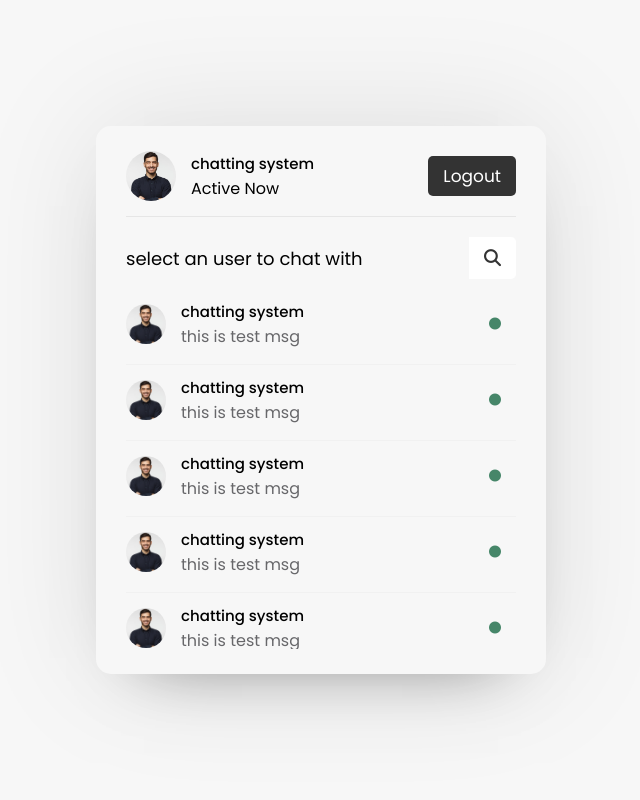
After one commit to Ebrahemhesham99/Chat-App, a PHP site: page /users.html in a window 1280 px wide. The commit adds this page. Shown: the whole page, without its empty margins (319-959 px from the left). Run offline with PHP 8.4, Linux system fonts and the light colour scheme.

Commit message:
second commit

```diff
--- a/index.html
+++ b/index.html
@@ -32,6 +32,7 @@
                 <div class="field input">
                     <label for="pass">password :</label>
                     <input type="password" id="pass" name="pass" placeholder="Enter new password">
+                    <i class="fas fa-eye"></i>
                 </div>
                 <div class="field image">
                     <label for="img">select an image</label>
@@ -44,5 +45,6 @@
             <div class="link">Already signed up ?<a href="login.html" class="">Login now</a></div>
         </section>
     </div>
+    <script src="js/password.js"></script>
 </body>
 </html>
--- /dev/null
+++ b/js/search.js
@@ -0,0 +1,8 @@
+const searchBar = document.querySelector(".users .search input");
+const searchBtn = document.querySelector(".users .search button");
+
+searchBtn.onclick = function(){
+searchBar.classList.toggle("active");
+searchBar.focus();
+searchBtn.classList.toggle("active");
+}
--- a/login.html
+++ b/login.html
@@ -31,5 +31,6 @@
             <div class="link">Not signed yet ? <a href="index.html" class="">sign up now</a></div>
         </section>
     </div>
+    <script src="js/password.js"></script>
 </body>
 </html>
--- a/style.css
+++ b/style.css
@@ -43,6 +43,7 @@ body {
     border-radius: 5px;
     margin-bottom: 10px;
     border-radius: 1px solid #f5c6cb;
+    display: none;
 }
 .form form .field{
     display: flex;
@@ -75,6 +76,10 @@ top: 70%;
 transform: translateY(-50%);
 cursor: pointer;
 }
+.form form .field i.active::before {
+    color: #333;
+    content:"\f070"
+}
 .form form .field label{
     margin-bottom: 2px;
 }
@@ -103,3 +108,222 @@ cursor: pointer;
     text-decoration: underline;
     color: #0069ea;
 }
+/********************************************** users css code ********************************************/
+
+.users{
+    padding: 25px 30px;
+}
+.users header ,.users-list a{
+    display: flex;
+    justify-content: space-between;
+    align-items: center;
+    padding-bottom: 15px;
+    border-bottom: 1px solid #e6e6e6;
+}
+.wrapper img{
+    object-fit: cover;
+    border-radius: 50%;
+}
+:is(.users-list,.users) .content
+{
+    display: flex;
+    align-items: center;
+}
+.users header .content img{
+    width: 50px;
+    height: 50px;
+}
+:is(.users-list,.users) .details{
+    color: #000;
+    margin-left: 15px;
+}
+:is(.users-list,.users) .details span{
+    font-size: 15px;
+    font-weight: 500;
+}
+.users header .logout{
+    font-size: 17px;
+    padding: 7px 15px;
+    background: #333;
+    border-radius: 5px;
+    color: #fff;
+}
+.users .search{
+    margin: 20px 0;
+    position: relative;
+    display: flex;
+    align-items: center;
+    justify-content: space-between;
+}
+.users .search .text{
+    font-size: 18px;
+}
+.users .search input{
+    position: absolute;
+    height: 42px;
+    width: 100%;
+    width: calc(100% - 50px);
+    border: 1px solid #ccc;
+    padding: 0 13px;
+    font-size: 16px;
+    border-radius: 5px 0 0 5px;
+    outline: none;
+    opacity: 0;
+    pointer-events: none;
+    transition: all 0.3s ease;
+}
+.users .search input.active{
+    opacity: 1;
+    pointer-events: auto;
+}
+.users .search button{
+    width: 47px;
+    height: 42px;
+    background-color: #fff;
+    color: #333;
+    cursor: pointer;
+    border-radius: 0 5px 5px 0;
+    font-size: 17px;
+    border: none;
+    outline: none;
+    transition: all 0.3s ease;
+}
+.users .search button.active{
+    color: #fff;
+    background: #333;
+}
+
+
+.users-list{
+    max-height: 350px;
+    overflow-y: auto;
+}
+:is(.users-list,.chat-box)::-webkit-scrollbar{
+    width: 0px;
+}
+.users-list a .content img{
+    height: 40px;
+    width: 40px;
+}
+.users-list a{
+    margin-bottom: 10px;
+    page-break-after: 10px;
+    padding-right: 15px;
+   border-bottom-color:#f1f1f1 ;
+}
+.users-list a:last-child{
+    border-bottom: none;
+    margin-bottom: 0px;
+}
+.users-list a .status-dot{
+    font-size: 12px;
+    color: #468669;
+}
+/* user offline status */
+.users-list a .status-dot.offline{
+    color: #ccc;
+}
+.users-list a:last-child{
+    border: none;
+    margin-bottom: 0px;
+}
+
+.users-list a .content p{
+    color: #67676a;
+}
+
+/************************************ Chat Area css code ************************/
+.chat-area header {
+    display: flex;
+    align-items: center;
+    padding: 10px 30px;
+    background-color: #fff;
+}
+.chat-area header img{
+    height: 45px;
+    width: 45px;
+    margin: 0 15px;
+}
+.chat-area header .back-icon{
+    font-size: 18px;
+    color: #333;
+
+}
+.chat-area header span{
+    font-size: 17px;
+    font-weight: 500;
+}
+.chat-box {
+    overflow-y: auto;
+    height: 500px;
+    background-color: #f7f7f7;
+    padding: 10px 30px 20px 30px;
+    box-shadow: inset 0 32px 32px -32px rgb(0, 0, 0,5%),
+                inset 0 -32px 32px -32px rgb(0, 0, 0,5%);
+}
+
+.chat-box .chat{
+    margin: 15px 0;
+}
+.chat-box .chat p{
+    word-wrap: break-word;
+    padding: 8px 16px;
+    box-shadow:  0 0 32px rgba(0, 0, 0, 8%),
+                 0 16px 16px -16px rgba(0, 0, 0, 10%);
+}
+
+.chat-box .outgoing{
+    display: flex;
+}
+.outgoing .details p{
+    background: #333;
+    color: #fff;
+    border-radius: 18px 18px 0 18px;
+}
+.ingoing .details{
+    margin-left: 10px;
+    margin-right: auto;
+    max-width: calc(100% - 130px);
+}
+.outgoing .details{
+    margin-left: auto;
+    max-width: calc(100% - 130px);
+}
+.chat-box .ingoing{
+    display: flex;
+    align-items: flex-end;
+}
+.chat-box .ingoing img{
+    height: 35px;
+    width: 35px;
+}
+.chat-box .ingoing .details p{
+    color: #333;
+    background-color: #fff;
+    border-radius: 18px 18px 18px 0;
+}
+.chat-area .typing-area{
+    padding: 18px 30px;
+    display: flex;
+    justify-content: space-between;
+}
+.typing-area input{
+    height: 45px;
+    width: calc(100% - 58px);
+    font-size: 17px;
+    border: 1px solid #ccc;
+    padding: 0 13px;
+    border-radius: 5px 0 0 5px;
+
+    outline: none;
+}
+.typing-area button{
+    width: 53px;
+    border:none;
+    outline: none;
+    background: #333;
+    color: #fff;
+    font-size: 19px;
+    cursor: pointer;
+    border-radius: 0px 5px 5px 0px;
+}
--- /dev/null
+++ b/users.html
@@ -0,0 +1,110 @@
+<!DOCTYPE html>
+<html lang="en">
+<head>
+    <meta charset="UTF-8">
+    <meta name="viewport" content="width=device-width, initial-scale=1.0">
+    <title>Chat App</title>
+    <link rel="shortcut icon" href="chat-favicon.svg" type="image/x-icon">
+    <link rel="stylesheet" href="style.css">
+    <link rel="stylesheet" href="https://cdnjs.cloudflare.com/ajax/libs/font-awesome/6.5.1/css/all.min.css" integrity="sha512-DTOQO9RWCH3ppGqcWaEA1BIZOC6xxalwEsw9c2QQeAIftl+Vegovlnee1c9QX4TctnWMn13TZye+giMm8e2LwA=="
+    crossorigin="anonymous" referrerpolicy="no-referrer" />
+</head>
+<body>
+    <div class="wrapper">
+        <section class="users">
+            <header>
+                <div class="content">
+                    <img src="images/person.jpg" alt="">
+                    <div class="details">
+                        <span>chatting system</span>
+                        <p class="">Active Now</p>
+                    </div>
+                </div>
+                <a href="#" class="logout">Logout</a>
+            </header>
+            <div class="search">
+                <span class="text">select an user to chat with</span>
+                <input type="text" placeholder="Enter name to search ... ">
+                <button>
+                    <i class="fas fa-search"></i>
+                </button>
+            </div>
+            <div class="users-list">
+                <a href="" class="">
+                    <div class="content">
+                        <img src="images/person.jpg" alt="">
+                        <div class="details">
+                            <span>chatting system</span>
+                            <p>this is test msg</p>
+                        </div>
+                    </div>
+                    <div class="status-dot">
+                        <i class="fas fa-circle"></i>
+                    </div>
+                </a>
+                <a href="" class="">
+                    <div class="content">
+                        <img src="images/person.jpg" alt="">
+                        <div class="details">
+                            <span>chatting system</span>
+                            <p>this is test msg</p>
+                        </div>
+                    </div>
+                    <div class="status-dot">
+                        <i class="fas fa-circle"></i>
+                    </div>
+                </a>
+                <a href="" class="">
+                    <div class="content">
+                        <img src="images/person.jpg" alt="">
+                        <div class="details">
+                            <span>chatting system</span>
+                            <p>this is test msg</p>
+                        </div>
+                    </div>
+                    <div class="status-dot">
+                        <i class="fas fa-circle"></i>
+                    </div>
+                </a>
+                <a href="" class="">
+                    <div class="content">
+                        <img src="images/person.jpg" alt="">
+                        <div class="details">
+                            <span>chatting system</span>
+                            <p>this is test msg</p>
+                        </div>
+                    </div>
+                    <div class="status-dot">
+                        <i class="fas fa-circle"></i>
+                    </div>
+                </a>
+                <a href="" class="">
+                    <div class="content">
+                        <img src="images/person.jpg" alt="">
+                        <div class="details">
+                            <span>chatting system</span>
+                            <p>this is test msg</p>
+                        </div>
+                    </div>
+                    <div class="status-dot">
+                        <i class="fas fa-circle"></i>
+                    </div>
+                </a>
+                <a href="" class="">
+                    <div class="content">
+                        <img src="images/person.jpg" alt="">
+                        <div class="details">
+                            <span>chatting system</span>
+                            <p>this is test msg</p>
+                        </div>
+                    </div>
+                    <div class="status-dot">
+                        <i class="fas fa-circle"></i>
+                    </div>
+                </a>
+            </div>
+        </section>
+    </div>
+    <script src="js/search.js"></script>
+</body>
+</html>
```
Also changed, not shown: chatArea.html (added, +85 -0 lines), js/password.js (added, +12 -0 lines), images/person.jpg (added), script.js (deleted).
